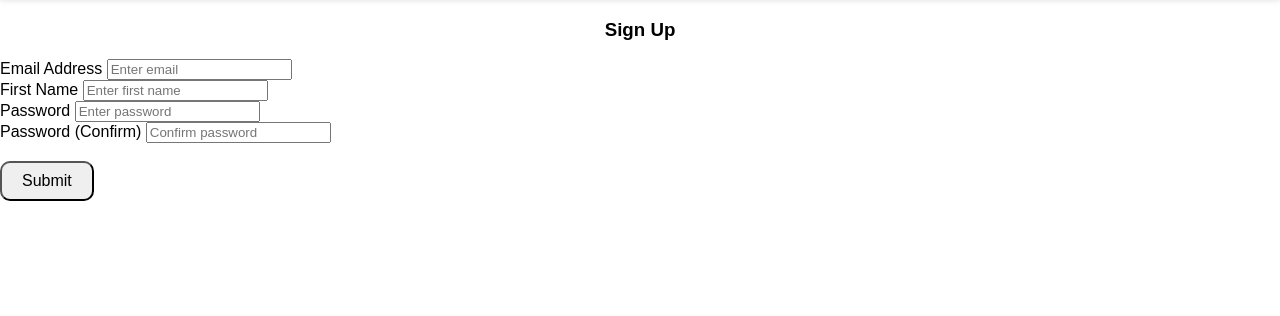
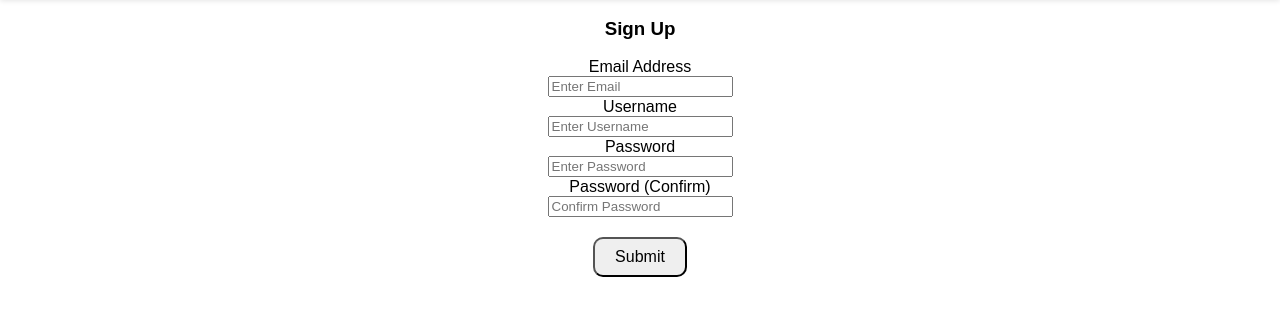
Before and after one commit to 23640118/AgileWebDev, a Python web app: template app/templates/signup.html in a window 1280 px wide. Shown: the part 65-381 px from the top of the page. Run offline with Jinja, Linux system fonts and the light colour scheme; the template is opened without the code that fills it, so the values that code supplies are empty.

Commit message:
Centered elements and added spacing

```diff
--- a/app/templates/signup.html
+++ b/app/templates/signup.html
@@ -1,46 +1,58 @@
 {% extends "base.html" %}
 
 {% block content %}
-<form method="POST">
-   <h3 align="center">Sign Up</h3>
+<style>
+   .center-form {
+      text-align:center;
+      line-height:120%;
+      }
+</style>
+
+
+<form method="POST", class="center-form">
+   <h3>Sign Up</h3>
    <div class="form-group">
      <label for="email">Email Address</label>
+     <br />
      <input
        type="email"
        class="form-control"
        id="email"
        name="email"
-       placeholder="Enter email"
+       placeholder="Enter Email"
      />
    </div>
    <div class="form-group">
-     <label for="firstName">First Name</label>
+     <label for="username">Username</label>
+     <br />
      <input
        type="text"
        class="form-control"
-       id="firstName"
-       name="firstName"
-       placeholder="Enter first name"
+       id="username"
+       name="username"
+       placeholder="Enter Username"
      />
    </div>
    <div class="form-group">
      <label for="password1">Password</label>
+     <br />
      <input
        type="password"
        class="form-control"
        id="password1"
        name="password1"
-       placeholder="Enter password"
+       placeholder="Enter Password"
      />
    </div>
    <div class="form-group">
      <label for="password2">Password (Confirm)</label>
+     <br />
      <input
        type="password"
        class="form-control"
        id="password2"
        name="password2"
-       placeholder="Confirm password"
+       placeholder="Confirm Password"
      />
    </div>
    <br />
```
